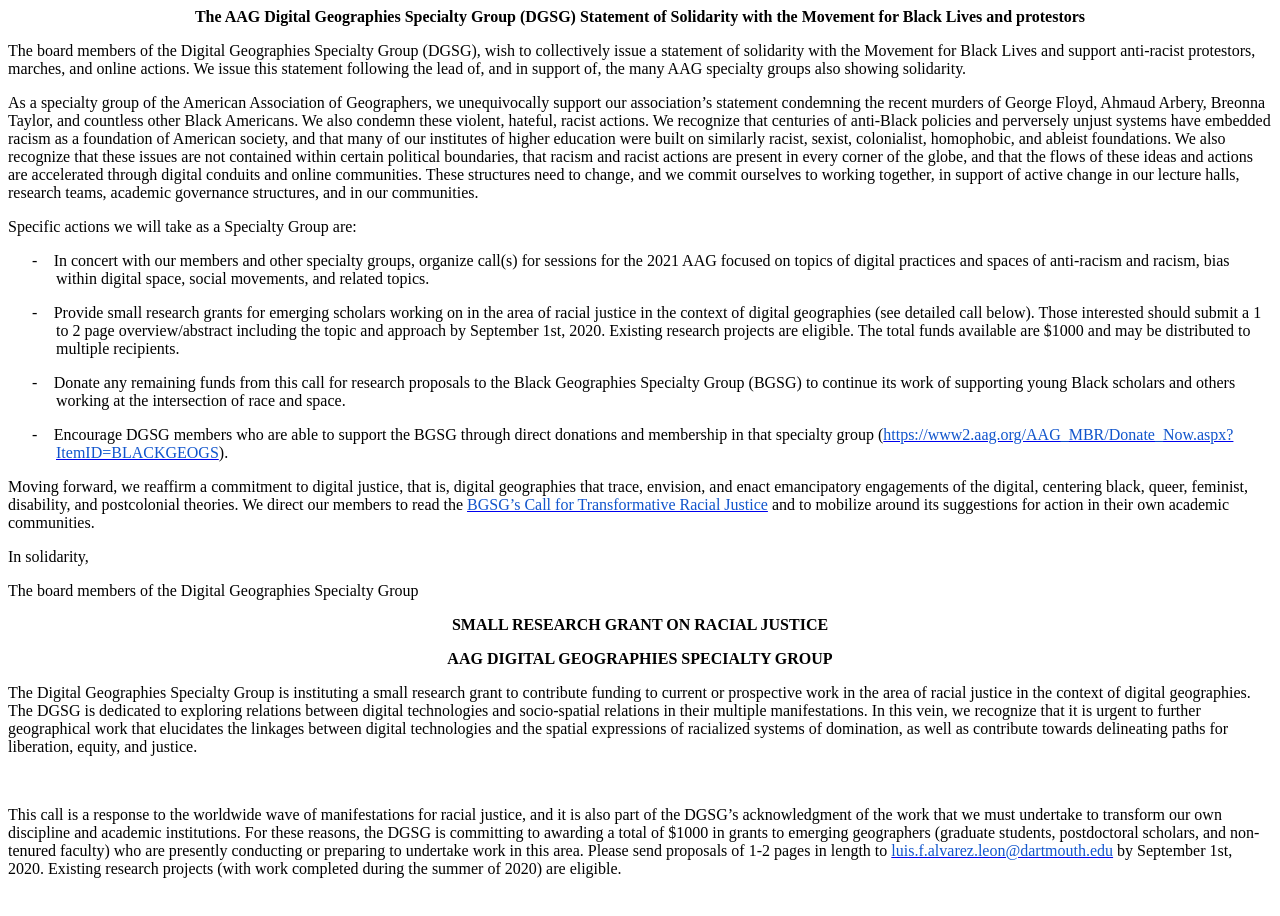
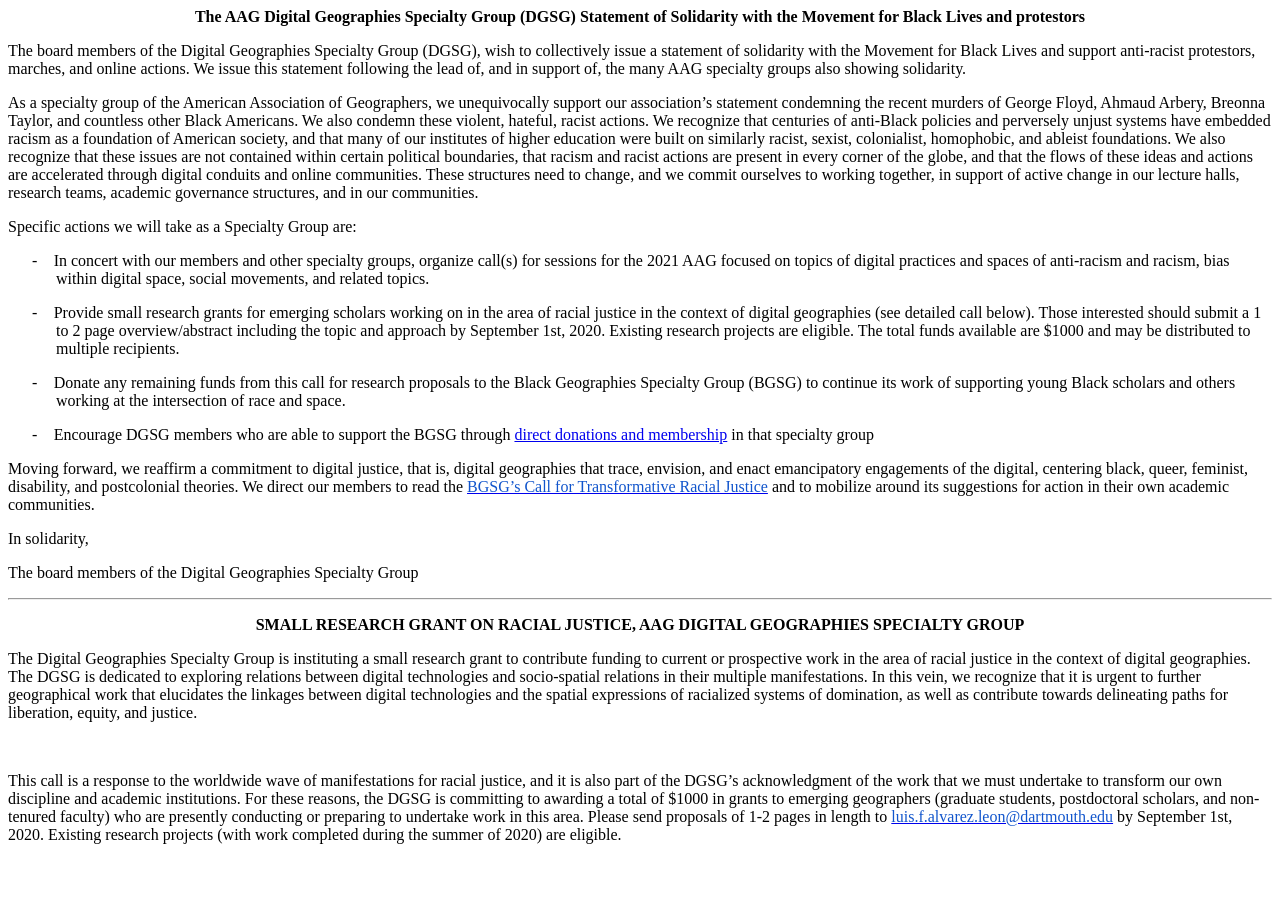
Before and after one commit to DigitalGeographies/2020SolidarityStatement, a plain HTML site: page index.html in a window 1280 px wide. Drawn offline with Linux system fonts and the light colour scheme.

Commit message:
Update index.html

```diff
--- a/index.html
+++ b/index.html
@@ -68,11 +68,9 @@
 margin-left:.5in;text-indent:-.25in;mso-list:l0 level1 lfo1'><![if !supportLists]><span
 lang=EN><span style='mso-list:Ignore'>-<span style='font:7.0pt "Times New Roman"'>&nbsp;&nbsp;&nbsp;&nbsp;&nbsp;&nbsp;
 </span></span></span><![endif]><span lang=EN>Encourage DGSG members who are
-able to support the BGSG through direct donations and membership in that
-specialty group (<a
-href="https://www2.aag.org/AAG_MBR/Donate_Now.aspx?ItemID=BLACKGEOGS"><span
-style='color:#1155CC'>https://www2.aag.org/AAG_MBR/Donate_Now.aspx?ItemID=BLACKGEOGS</span></a>).
-</span></p>
+able to support the BGSG through <a
+href="https://www2.aag.org/AAG_MBR/Donate_Now.aspx?ItemID=BLACKGEOGS">direct donations and membership</a> in that
+specialty group </p>
 
 <p class=MsoNormal style='margin-top:12.0pt;margin-right:0in;margin-bottom:
 12.0pt;margin-left:0in'><span lang=EN>Moving forward, we reaffirm a commitment
@@ -92,14 +90,10 @@
 <p class=MsoNormal style='margin-top:12.0pt;margin-right:0in;margin-bottom:
 12.0pt;margin-left:0in'><span lang=EN>The board members of the Digital
 Geographies Specialty Group</span></p>
-
+<hr>
 <p class=MsoNormal align=center style='margin-top:12.0pt;margin-right:0in;
 margin-bottom:12.0pt;margin-left:0in;text-align:center'><b style='mso-bidi-font-weight:
-normal'><span lang=EN>SMALL RESEARCH GRANT ON RACIAL JUSTICE<o:p></o:p></span></b></p>
-
-<p class=MsoNormal align=center style='margin-top:12.0pt;margin-right:0in;
-margin-bottom:12.0pt;margin-left:0in;text-align:center'><b style='mso-bidi-font-weight:
-normal'><span lang=EN>AAG DIGITAL GEOGRAPHIES SPECIALTY GROUP<o:p></o:p></span></b></p>
+normal'><span lang=EN>SMALL RESEARCH GRANT ON RACIAL JUSTICE, AAG DIGITAL GEOGRAPHIES SPECIALTY GROUP<o:p></o:p></span></b></p>
 
 <p class=MsoNormal><span lang=EN>The Digital Geographies Specialty Group is
 instituting a small research grant to contribute funding to current or
```
